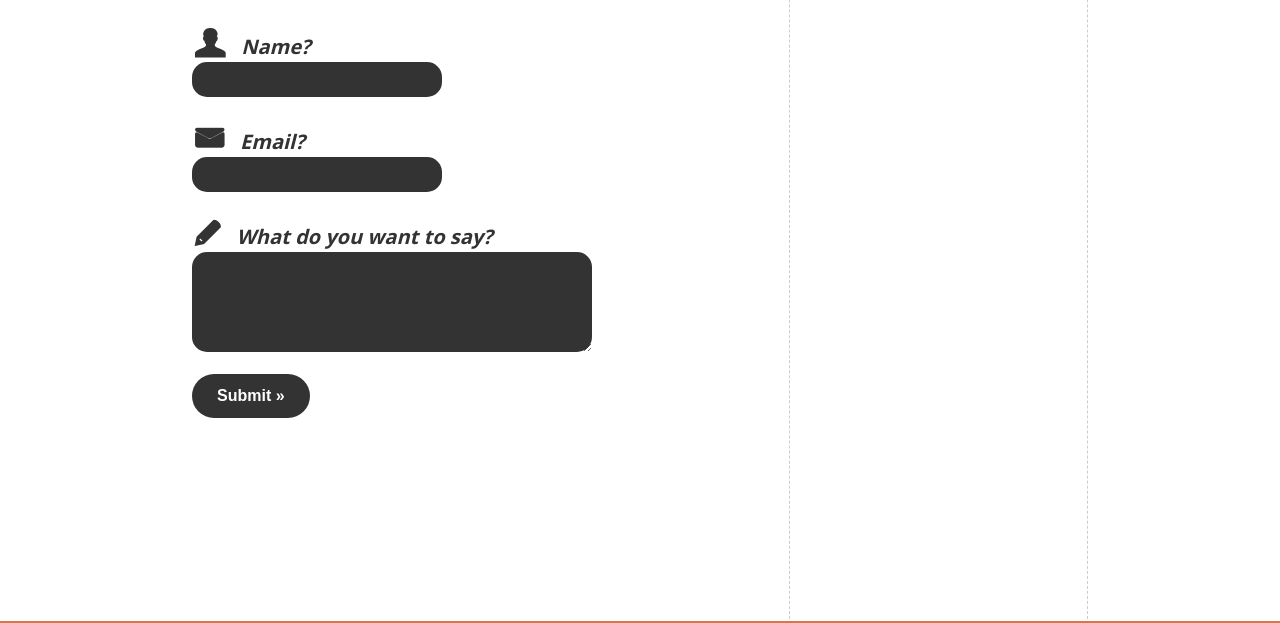
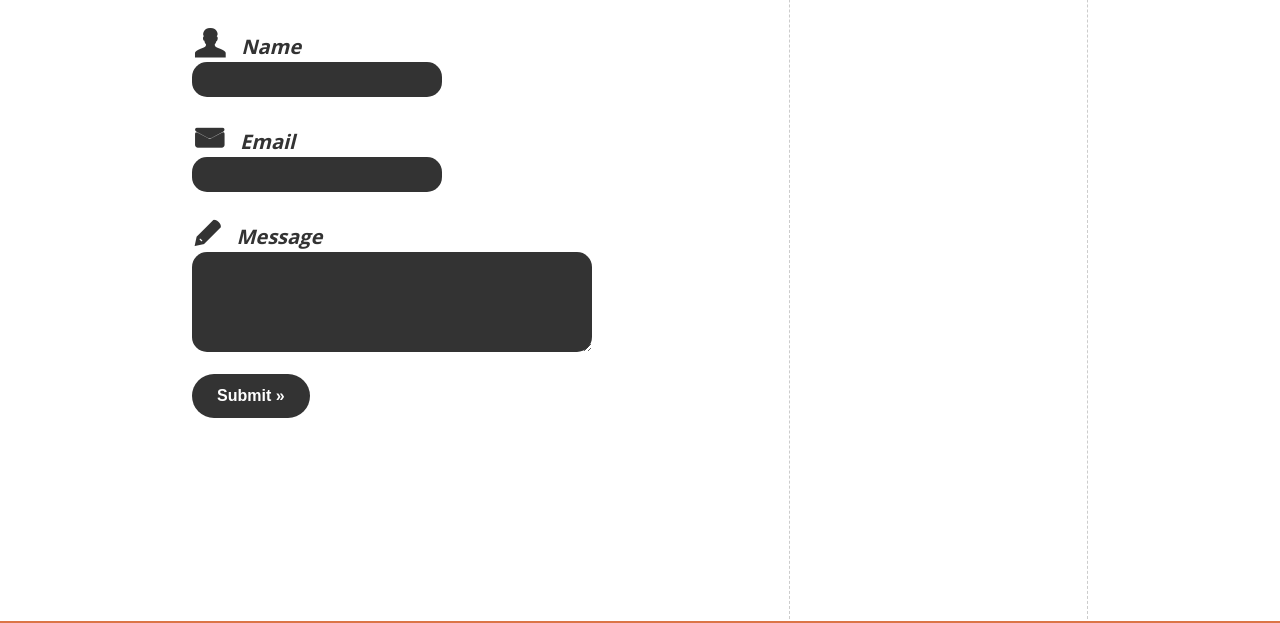
Before and after one commit to KustomDeveloper/Shooterz, a PHP site: page /Shooterz/contact.php in a window 1280 px wide. Shown: the part 281-904 px from the top of the page. Run offline with PHP 8.4, Linux system fonts and the light colour scheme; some libraries are stand-ins or nearby versions; some web fonts are replaced.

Commit message:
Hashin out  some minor fixes

```diff
--- a/contact.php
+++ b/contact.php
@@ -8,17 +8,17 @@
 
       <ul>
 
-      <label for="Name"><span class="contact_glyphs">+</span>Name?</label>
+      <label for="Name"><span class="contact_glyphs">+</span>Name</label>
       <li>
       	<input type="text"  id="con_name" name="con_name" class="con_name"  size="16" value='<?php echo old("con_name");?>' />
       </li>
 
-      <label for="Email"><span class="contact_glyphs">%</span>Email?</label>
+      <label for="Email"><span class="contact_glyphs">%</span>Email</label>
       <li>
       <input type="email"  id="con_email" name="con_email" class="con_email" size="16" value='<?php echo old("con_email");?>' />
       </li>
 
-      <label for="textbox"><span class="contact_glyphs">&</span>What do you want to say?</label>
+      <label for="textbox"><span class="contact_glyphs">&</span>Message</label>
       <li>
       <textarea class="con_text" height="90px"></textarea>
   	  </li>
--- a/fire_app_log.txt
+++ b/fire_app_log.txt
@@ -2239,3 +2239,5 @@
 2012-09-13 01:52:27 overwrite stylesheets/screen.css
 2012-09-13 01:54:36 overwrite stylesheets/screen.css
 2012-09-13 01:55:21 overwrite stylesheets/screen.css
+2012-09-13 20:41:03 overwrite stylesheets/screen.css
+2012-09-14 00:09:42 overwrite stylesheets/screen.css
--- a/sass/screen.scss
+++ b/sass/screen.scss
@@ -23,7 +23,12 @@ body{
 }
 img, video{
   max-width: 100%;
+}
+img, #introvideo{
   height:auto !important;
+}
+input{
+  outline:none;
 }
 .topspace{
   margin-top: 100px;
```
Also changed, not shown: stylesheets/screen.css.
